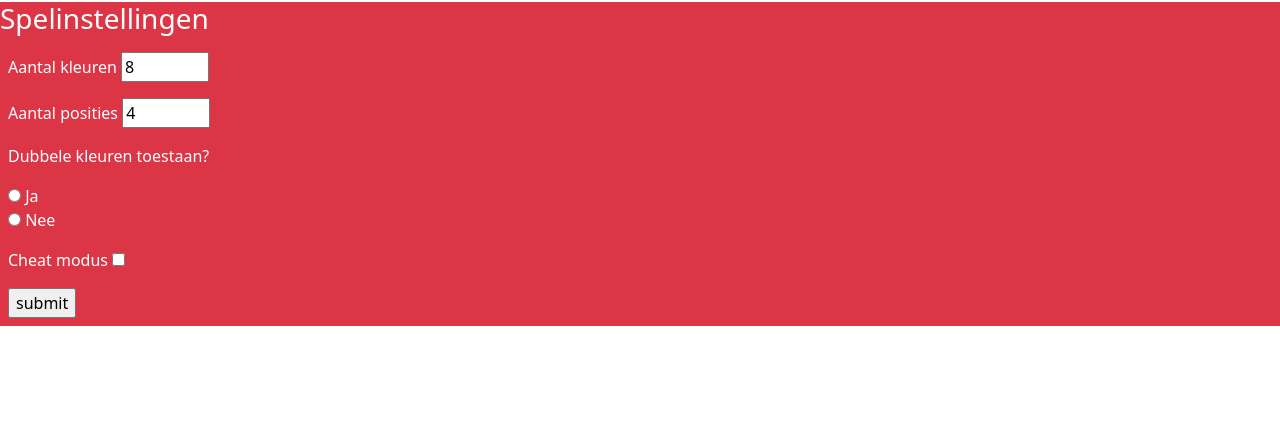
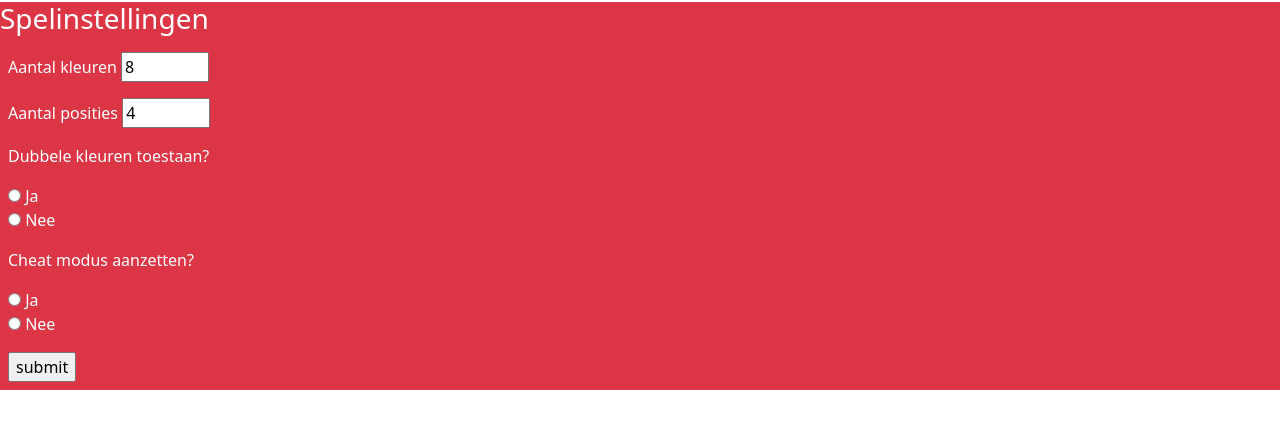
Before and after one commit to DerFranz33/python-herkansing-code, a Flask app: page /game/ in a window 1280 px wide. Shown: the part 110-539 px from the top of the page. Run offline with Flask 3, Linux system fonts and the light colour scheme; the visitor is signed in with stand-in values (Sample User, id 1).

Commit message:
possible to store cheat modus on from form in var

```diff
--- a/mastermind-VM/main.py
+++ b/mastermind-VM/main.py
@@ -71,7 +71,7 @@ def game():
                 _number_of_colours = request.form['number_of_colours']
                 _number_of_positions = request.form['number_of_positions']
                 _doubles_allowed = request.form['doubles_allowed']
-                # _cheat_modus = request.form['cheat_modus']
+                _cheat_modus = request.form['cheat_modus']
 
 
 
--- a/mastermind-VM/templates/game.html
+++ b/mastermind-VM/templates/game.html
@@ -26,8 +26,11 @@
             </div>
 
             <div class="p-2">
-                <label for="cheat_modus">Cheat modus</label>
-                <input type="checkbox" name="cheat_modus">
+                <p>Cheat modus aanzetten?</p>
+                <input type="radio" name="cheat_modus" value="true">
+                <label for="cheat_modus">Ja</label><br>
+                <input type="radio" name="cheat_modus" value="false">
+                <label for="cheat_modus">Nee</label><br>
             </div>
 
             <div class="p-2">
```
